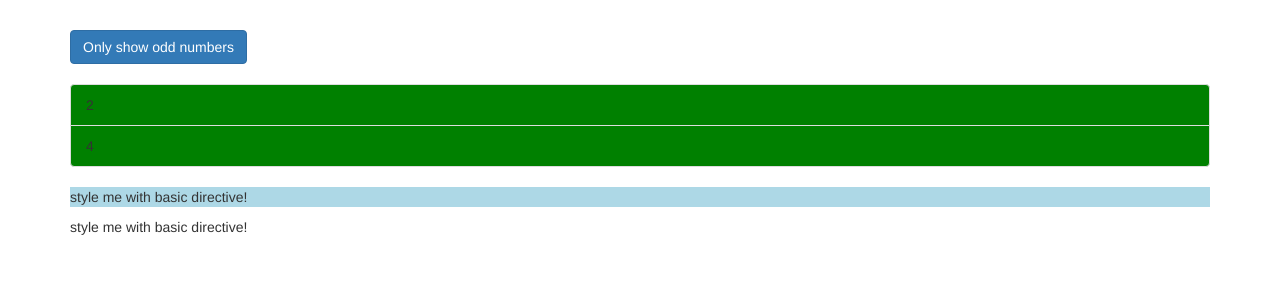
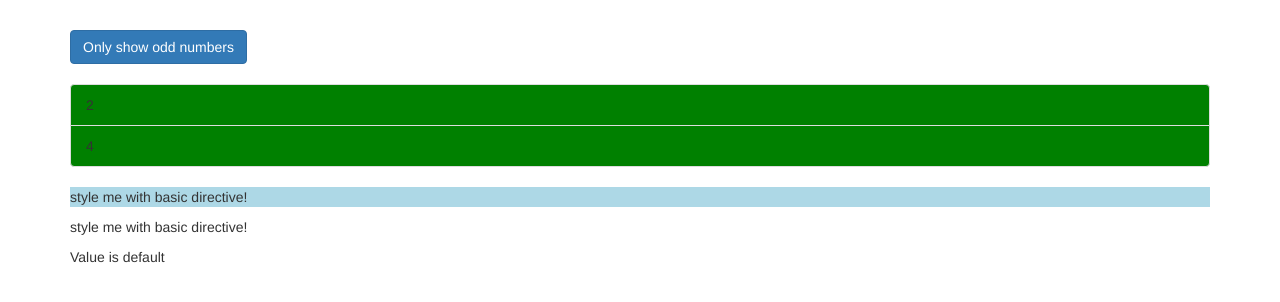
Before and after one commit to fangao-now/Directive-Exercise, an Angular app: page / in a window 1280 px wide. Shown: the top 302 px of the page. Built offline with nearby package versions, Linux system fonts and the light colour scheme.

Commit message:
simple usage of ngSwitch

```diff
--- a/src/app/app.component.html
+++ b/src/app/app.component.html
@@ -36,6 +36,12 @@
       </ul>
       <p appBasicHighlight>style me with basic directive!</p>
       <p appBetterHighlight>style me with basic directive!</p>
+      <div [ngSwitch]="value">
+        <p *ngSwitchCase="5">Value is 5</p>
+        <p *ngSwitchCase="10">Value is 10</p>
+        <p *ngSwitchCase="100">Value is 100</p>
+        <p *ngSwitchDefault>Value is default</p>
+      </div>
     </div>
   </div>
 </div>
--- a/src/app/app.component.ts
+++ b/src/app/app.component.ts
@@ -11,4 +11,5 @@
   oddNubers = [1, 3, 5];
   evenNumbers = [2, 4];
   onlyOdd = false;
+  value = 7;
 }
```
